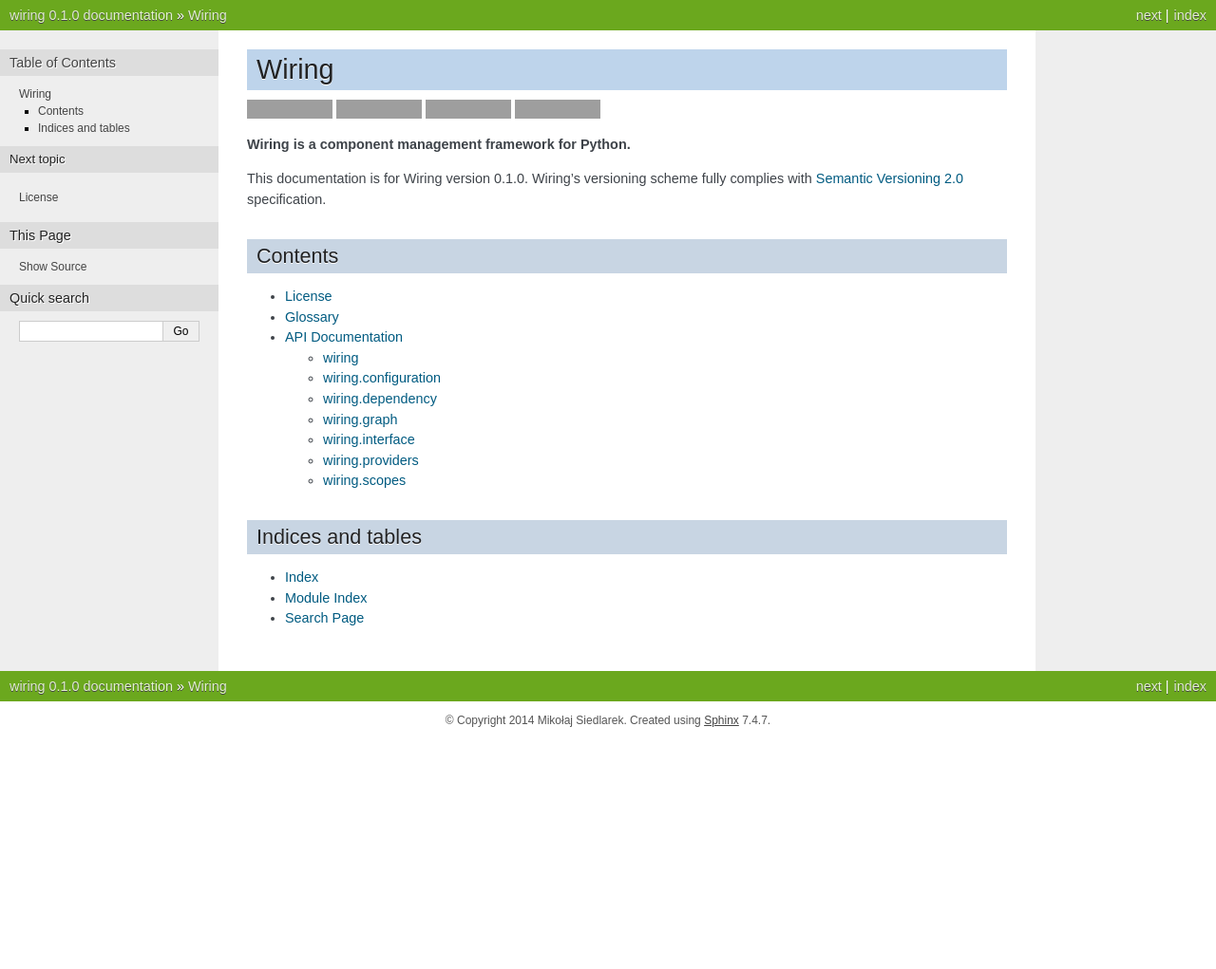
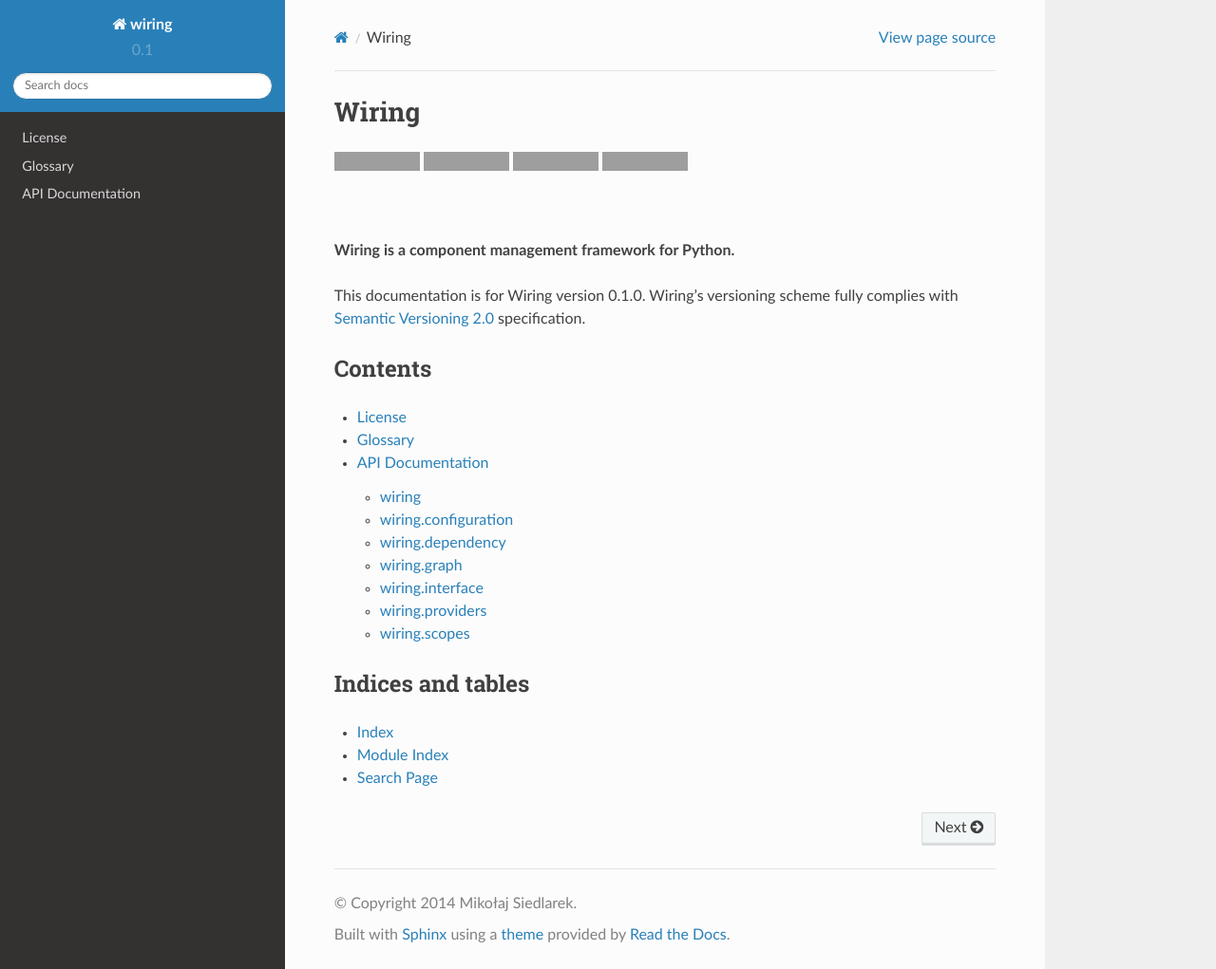
Before and after one commit to msiedlarek/wiring, a Sphinx documentation site: the page built from docs/index.rst, in a window 1280 px wide and 1021 px high. Shown: the whole window at 95% size. Built offline with Sphinx 7.4.7 and the Read the Docs theme 2.0.0, drawn with Linux system fonts in a browser that asks for light colours; grey boxes are pictures that could not be loaded.

Commit message:
Using Read the Docs theme for local documentation builds.

```diff
--- a/README.rst
+++ b/README.rst
@@ -19,7 +19,7 @@
 
    virtualenv environment
    . environment/bin/activate
-   pip install sphinx tox flake8 wheel
+   pip install sphinx tox flake8 wheel sphinx_rtd_theme
    pip install -e .
 
 To validate PEP8 compliance and run code static checking::
--- a/docs/conf.py
+++ b/docs/conf.py
@@ -109,7 +109,9 @@
 # The theme to use for HTML and HTML Help pages.  See the documentation for
 # a list of builtin themes.
 if not on_rtd:
-    html_theme = 'nature'
+    import sphinx_rtd_theme
+    html_theme = 'sphinx_rtd_theme'
+    html_theme_path = [sphinx_rtd_theme.get_html_theme_path()]
 
 # Theme options are theme-specific and customize the look and feel of a theme
 # further.  For a list of options available for each theme, see the
--- a/docs/index.rst
+++ b/docs/index.rst
@@ -16,6 +16,9 @@
 .. image:: https://pypip.in/license/wiring/badge.svg?style=flat
    :target: https://pypi.python.org/pypi/wiring/
    :alt: License
+
+.. A line break to separate badges from description.
+|
 
 **Wiring is a component management framework for Python.**
 
```
